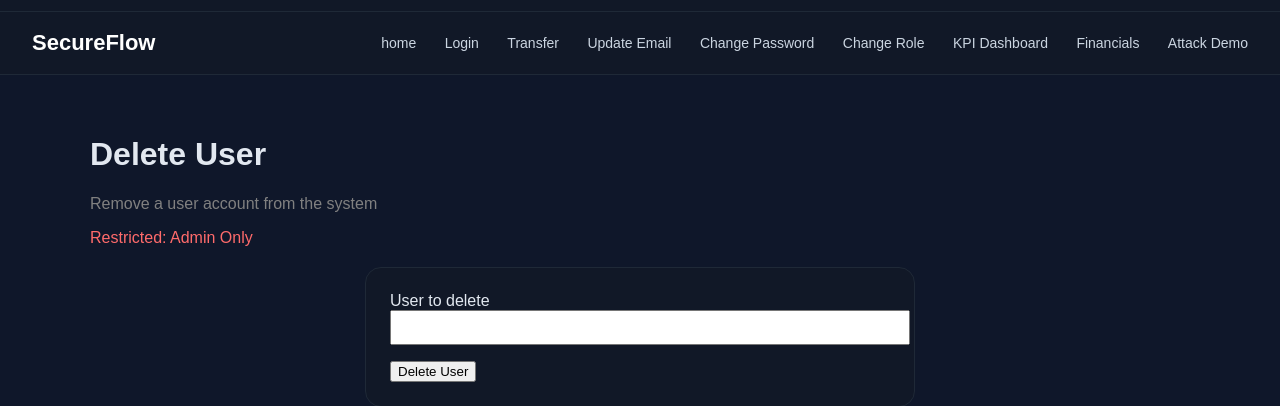
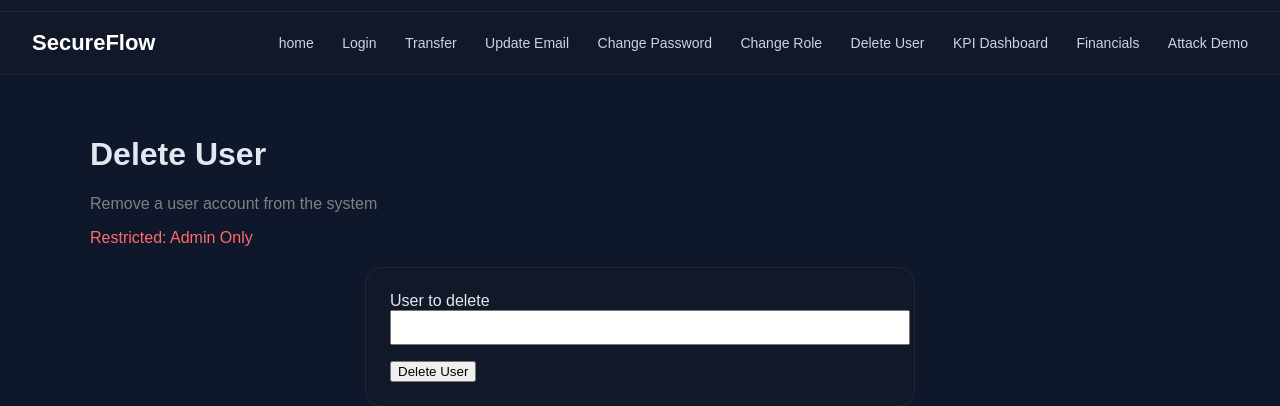
Before and after one commit to mingkun-tang/secureflow, a Python web app: template templates/delete_user.html in a window 1280 px wide. Shown: the part 27-433 px from the top of the page. Run offline with Jinja, Linux system fonts and the light colour scheme; the template is opened without the code that fills it, so the values that code supplies are empty.

Commit message:
add delete user to navbar

```diff
--- a/templates/base.html
+++ b/templates/base.html
@@ -20,6 +20,7 @@
             <a href="/update_profile">Update Email</a>
             <a href="/change_password">Change Password</a>
             <a href="/change_role">Change Role</a>
+            <a href="delete_user">Delete User</a>
             <a href="/admin/kpi">KPI Dashboard</a>
             <a href="/boss/financials">Financials</a>
             <a href="/attack_demo">Attack Demo</a>
```
Also changed, not shown: 1 other file.
